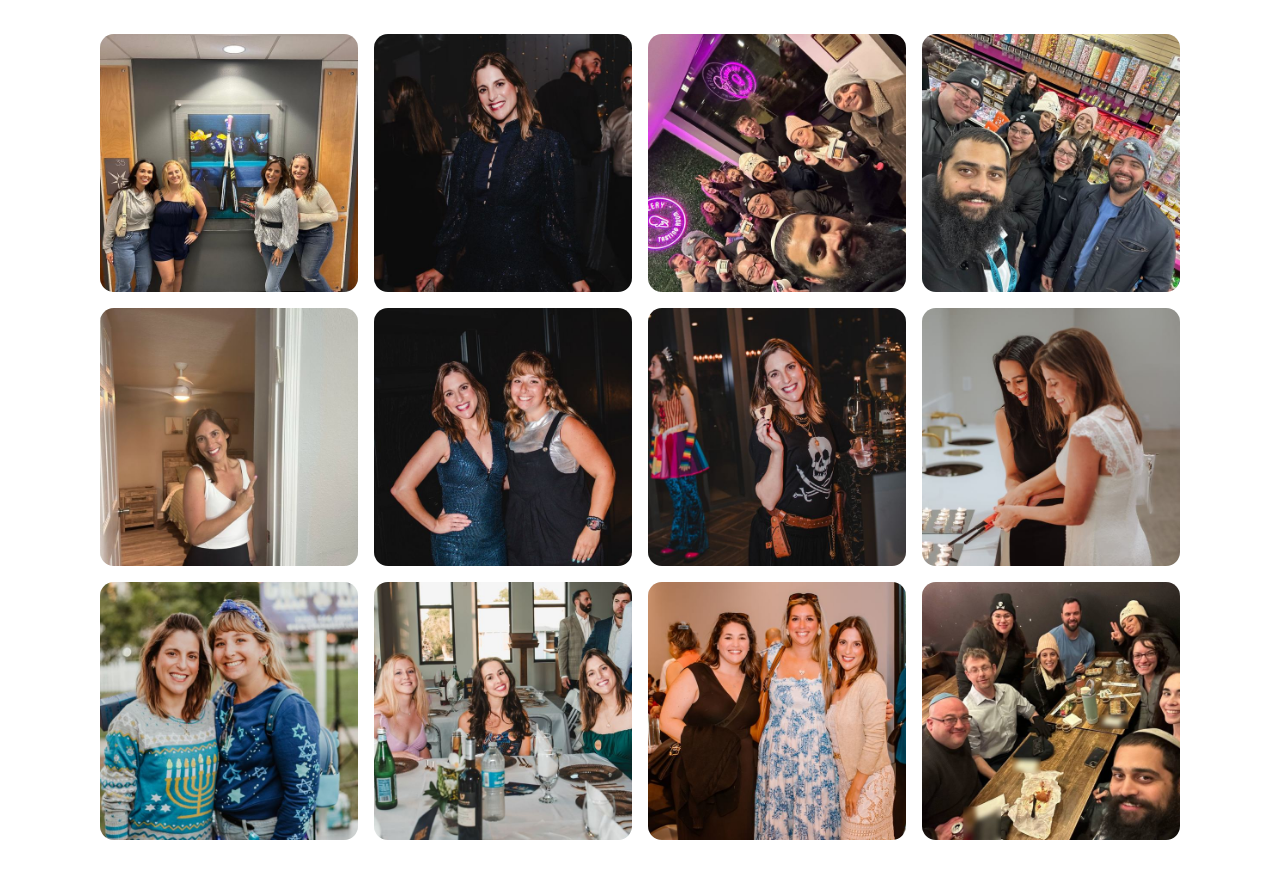
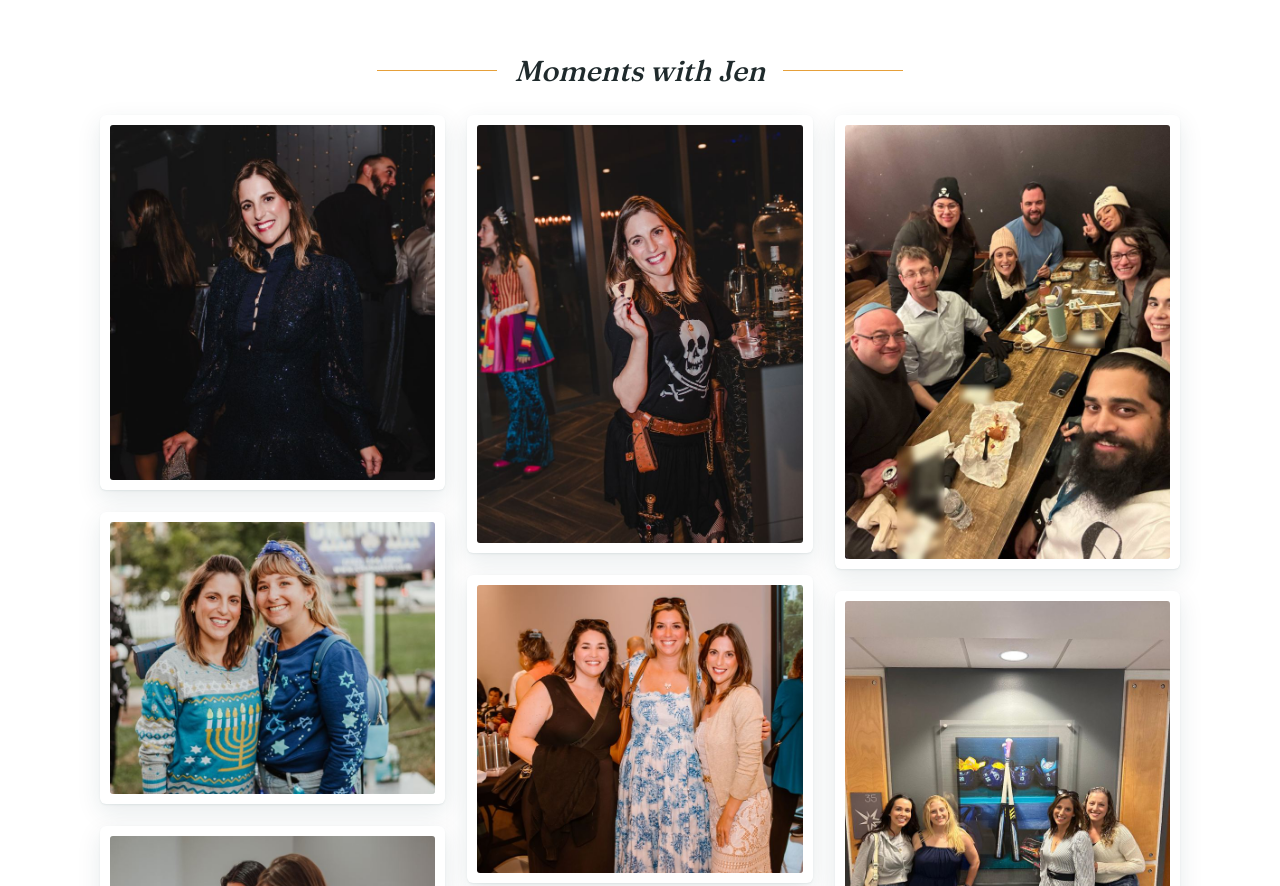
Before and after one commit to mendel-ctrl/jennifers-corner, a plain HTML site: page index.html in a window 1280 px wide. Shown: the part 1791-2677 px from the top of the page. Drawn offline with Linux system fonts and the light colour scheme.

Commit message:
Gallery: framed photos in staggered columns, Moments with Jen title
Co-Authored-By: Claude Opus 5.5 <noreply@anthropic.com>
Claude-Session: https://claude.ai/code/session_01VDBkrECHBKR5KfHqGwdBL5

```diff
--- a/assets/app.js
+++ b/assets/app.js
@@ -177,12 +177,15 @@
       btn.type = "button";
       btn.setAttribute("aria-label", "Open larger: " + (p.alt || "photo " + (i + 1)));
       var img = document.createElement("img");
-      img.src = p.thumb || p.src;
+      img.src = p.medium || p.thumb || p.src;
       img.alt = p.alt || "";
       img.loading = "lazy";
       img.decoding = "async";
-      img.width = 400; img.height = 400;
-      btn.appendChild(img);
+      img.width = p.mw || 400; img.height = p.mh || 400;
+      var frame = document.createElement("span");
+      frame.className = "frame";
+      frame.appendChild(img);
+      btn.appendChild(frame);
       btn.addEventListener("click", function () { openLightbox(i, btn); });
       li.appendChild(btn);
       ul.appendChild(li);
--- a/assets/style.css
+++ b/assets/style.css
@@ -163,14 +163,32 @@ a { color: inherit; }
 .letter blockquote p { font-size: inherit !important; }
 .letter__close { font-style: italic; font-weight: 600; margin-bottom: 0; }
 
-/* Gallery */
-.gallery { list-style: none; padding: 0; margin: 36px 0 0; display: grid; gap: 12px; grid-template-columns: repeat(2, 1fr); }
-@media (min-width: 640px) { .gallery { grid-template-columns: repeat(3, 1fr); gap: 16px; } }
-@media (min-width: 1000px) { .gallery { grid-template-columns: repeat(4, 1fr); } }
-.gallery button { all: unset; display: block; width: 100%; cursor: zoom-in; border-radius: 14px; overflow: hidden; }
+/* Gallery: framed photos in staggered columns */
+.gallery__title {
+  display: flex; align-items: center; gap: 18px; justify-content: center;
+  margin: 56px 0 28px; font-family: var(--serif); font-style: italic; font-weight: 500;
+  font-size: clamp(1.4rem, 3.5vw, 1.8rem); color: var(--ink);
+}
+.gallery__title::before, .gallery__title::after { content: ""; height: 1px; width: min(120px, 18vw); background: var(--honey); }
+.gallery { list-style: none; padding: 0; margin: 0; columns: 2; column-gap: 14px; }
+@media (min-width: 760px) { .gallery { columns: 3; column-gap: 22px; } }
+.gallery li { break-inside: avoid; margin: 0 0 14px; }
+@media (min-width: 760px) { .gallery li { margin-bottom: 22px; } }
+.gallery button {
+  all: unset; display: block; width: 100%; box-sizing: border-box; cursor: zoom-in;
+  background: var(--card); padding: 7px; border-radius: 6px;
+  box-shadow: 0 1px 2px rgba(17, 58, 64, .08), 0 8px 24px rgba(17, 58, 64, .10);
+  transition: transform .5s ease, box-shadow .5s ease;
+}
+@media (min-width: 760px) { .gallery button { padding: 10px; } }
+.gallery button:hover { transform: translateY(-3px); box-shadow: 0 2px 4px rgba(17, 58, 64, .08), 0 16px 36px rgba(17, 58, 64, .16); }
 .gallery button:focus-visible { outline: 3px solid var(--honey); outline-offset: 3px; }
-.gallery img { width: 100%; aspect-ratio: 1; object-fit: cover; transition: transform .4s; background: var(--bg-sage); }
-.gallery button:hover img { transform: scale(1.04); }
+.gallery .frame { display: block; overflow: hidden; border-radius: 3px; background: var(--bg-sage); }
+.gallery img { width: 100%; height: auto; display: block; transition: transform 1.2s ease; }
+.gallery button:hover img { transform: scale(1.035); }
+@media (prefers-color-scheme: dark) {
+  .gallery button { background: #20302f; box-shadow: 0 8px 24px rgba(0,0,0,.35); }
+}
 
 /* Steps */
 .steps { list-style: none; padding: 0; margin: 32px 0 0; display: grid; gap: 16px; }
--- a/data/photos.json
+++ b/data/photos.json
@@ -8,49 +8,45 @@
   },
   "gallery": [
     {
-      "file": "09-ballpark-friends.jpg",
-      "src": "images/09-ballpark-friends.jpg",
-      "thumb": "images/09-ballpark-friends-thumb.jpg",
-      "width": 1220,
-      "height": 1600,
-      "alt": "Jen smiling with three friends in front of a framed baseball photo"
-    },
-    {
       "file": "1-evening-portrait.jpg",
       "src": "images/1-evening-portrait.jpg",
       "thumb": "images/1-evening-portrait-thumb.jpg",
+      "medium": "images/1-evening-portrait-md.jpg",
+      "mw": 720,
+      "mh": 786,
       "width": 1466,
       "height": 1600,
       "alt": "Jen smiling warmly at an evening celebration, wearing a sparkly navy dress"
     },
     {
-      "file": "10-ice-cream-night.jpg",
-      "src": "images/10-ice-cream-night.jpg",
-      "thumb": "images/10-ice-cream-night-thumb.jpg",
-      "width": 1200,
-      "height": 1600,
-      "alt": "Jen in a pink knit hat holding up an ice cream cup in a big group selfie under a pink neon sign"
+      "file": "5-chanukah.jpg",
+      "src": "images/5-chanukah.jpg",
+      "thumb": "images/5-chanukah-thumb.jpg",
+      "medium": "images/5-chanukah-md.jpg",
+      "mw": 720,
+      "mh": 601,
+      "width": 1600,
+      "height": 1335,
+      "alt": "Jen in a menorah sweater with a friend at an outdoor Chanukah celebration"
     },
     {
-      "file": "11-candy-store.jpg",
-      "src": "images/11-candy-store.jpg",
-      "thumb": "images/11-candy-store-thumb.jpg",
-      "width": 1500,
-      "height": 1125,
-      "alt": "Jen in a pink knit hat smiling with a group of friends in a colorful candy store"
-    },
-    {
-      "file": "12-doorway.jpg",
-      "src": "images/12-doorway.jpg",
-      "thumb": "images/12-doorway-thumb.jpg",
-      "width": 1200,
-      "height": 1600,
-      "alt": "Jen grinning and pointing into a freshly furnished bedroom"
+      "file": "4-candles.jpg",
+      "src": "images/4-candles.jpg",
+      "thumb": "images/4-candles-thumb.jpg",
+      "medium": "images/4-candles-md.jpg",
+      "mw": 720,
+      "mh": 509,
+      "width": 1600,
+      "height": 1132,
+      "alt": "Jen and a friend laughing together as they light rows of tea-light candles"
     },
     {
       "file": "2-with-friend-evening.jpg",
       "src": "images/2-with-friend-evening.jpg",
       "thumb": "images/2-with-friend-evening-thumb.jpg",
+      "medium": "images/2-with-friend-evening-md.jpg",
+      "mw": 720,
+      "mh": 900,
       "width": 1280,
       "height": 1600,
       "alt": "Jen and a friend smiling side by side at an evening event"
@@ -59,49 +55,89 @@
       "file": "3-purim.jpg",
       "src": "images/3-purim.jpg",
       "thumb": "images/3-purim-thumb.jpg",
+      "medium": "images/3-purim-md.jpg",
+      "mw": 720,
+      "mh": 925,
       "width": 1246,
       "height": 1600,
       "alt": "Jen dressed as a pirate at a Purim party, happily holding up a hamantash"
     },
     {
-      "file": "4-candles.jpg",
-      "src": "images/4-candles.jpg",
-      "thumb": "images/4-candles-thumb.jpg",
+      "file": "7-with-friends.jpg",
+      "src": "images/7-with-friends.jpg",
+      "thumb": "images/7-with-friends-thumb.jpg",
+      "medium": "images/7-with-friends-md.jpg",
+      "mw": 720,
+      "mh": 637,
       "width": 1600,
-      "height": 1132,
-      "alt": "Jen and a friend laughing together as they light rows of tea-light candles"
+      "height": 1416,
+      "alt": "Jen with two friends, all smiling, at a community gathering"
     },
     {
-      "file": "5-chanukah.jpg",
-      "src": "images/5-chanukah.jpg",
-      "thumb": "images/5-chanukah-thumb.jpg",
-      "width": 1600,
-      "height": 1335,
-      "alt": "Jen in a menorah sweater with a friend at an outdoor Chanukah celebration"
+      "file": "12-doorway.jpg",
+      "src": "images/12-doorway.jpg",
+      "thumb": "images/12-doorway-thumb.jpg",
+      "medium": "images/12-doorway-md.jpg",
+      "mw": 720,
+      "mh": 960,
+      "width": 1200,
+      "height": 1600,
+      "alt": "Jen grinning and pointing into a freshly furnished bedroom"
     },
     {
       "file": "6-dinner-table.jpg",
       "src": "images/6-dinner-table.jpg",
       "thumb": "images/6-dinner-table-thumb.jpg",
+      "medium": "images/6-dinner-table-md.jpg",
+      "mw": 720,
+      "mh": 505,
       "width": 1600,
       "height": 1122,
       "alt": "Jen smiling with two friends at a festive dinner table"
     },
     {
-      "file": "7-with-friends.jpg",
-      "src": "images/7-with-friends.jpg",
-      "thumb": "images/7-with-friends-thumb.jpg",
-      "width": 1600,
-      "height": 1416,
-      "alt": "Jen with two friends, all smiling, at a community gathering"
-    },
-    {
       "file": "8-group-dinner.jpg",
       "src": "images/8-group-dinner.jpg",
       "thumb": "images/8-group-dinner-thumb.jpg",
+      "medium": "images/8-group-dinner-md.jpg",
+      "mw": 720,
+      "mh": 960,
       "width": 1200,
       "height": 1600,
       "alt": "Jen in a cozy knit hat, smiling with a big group of friends around a dinner table"
+    },
+    {
+      "file": "09-ballpark-friends.jpg",
+      "src": "images/09-ballpark-friends.jpg",
+      "thumb": "images/09-ballpark-friends-thumb.jpg",
+      "medium": "images/09-ballpark-friends-md.jpg",
+      "mw": 720,
+      "mh": 944,
+      "width": 1220,
+      "height": 1600,
+      "alt": "Jen smiling with three friends in front of a framed baseball photo"
+    },
+    {
+      "file": "11-candy-store.jpg",
+      "src": "images/11-candy-store.jpg",
+      "thumb": "images/11-candy-store-thumb.jpg",
+      "medium": "images/11-candy-store-md.jpg",
+      "mw": 720,
+      "mh": 540,
+      "width": 1500,
+      "height": 1125,
+      "alt": "Jen in a pink knit hat smiling with a group of friends in a colorful candy store"
+    },
+    {
+      "file": "10-ice-cream-night.jpg",
+      "src": "images/10-ice-cream-night.jpg",
+      "thumb": "images/10-ice-cream-night-thumb.jpg",
+      "medium": "images/10-ice-cream-night-md.jpg",
+      "mw": 720,
+      "mh": 960,
+      "width": 1200,
+      "height": 1600,
+      "alt": "Jen in a pink knit hat holding up an ice cream cup in a big group selfie under a pink neon sign"
     }
   ]
 }
--- a/index.html
+++ b/index.html
@@ -95,6 +95,7 @@
         </figure>
       </div>
       <div class="wrap">
+        <h3 class="gallery__title"><span>Moments with Jen</span></h3>
         <ul class="gallery" id="gallery"></ul>
       </div>
     </section>
```
Also changed, not shown: images/09-ballpark-friends-md.jpg (added), images/1-evening-portrait-md.jpg (added), images/10-ice-cream-night-md.jpg (added), images/11-candy-store-md.jpg (added), images/12-doorway-md.jpg (added), images/2-with-friend-evening-md.jpg (added), images/3-purim-md.jpg (added), images/4-candles-md.jpg (added), images/5-chanukah-md.jpg (added), images/6-dinner-table-md.jpg (added), images/7-with-friends-md.jpg (added), images/8-group-dinner-md.jpg (added), 1 other file.
